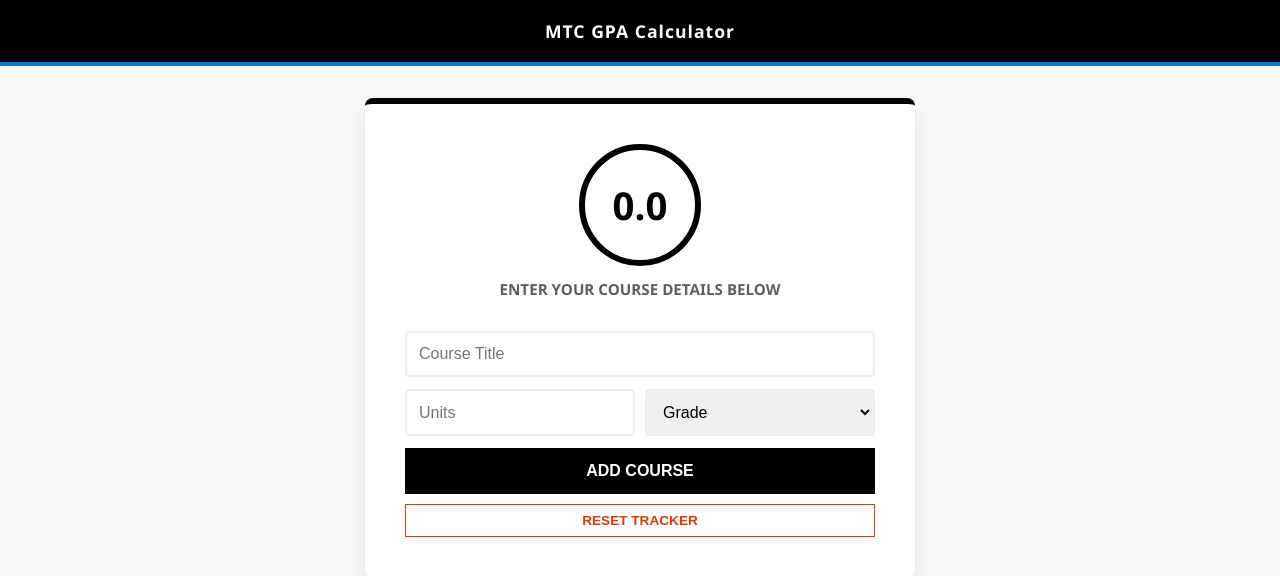
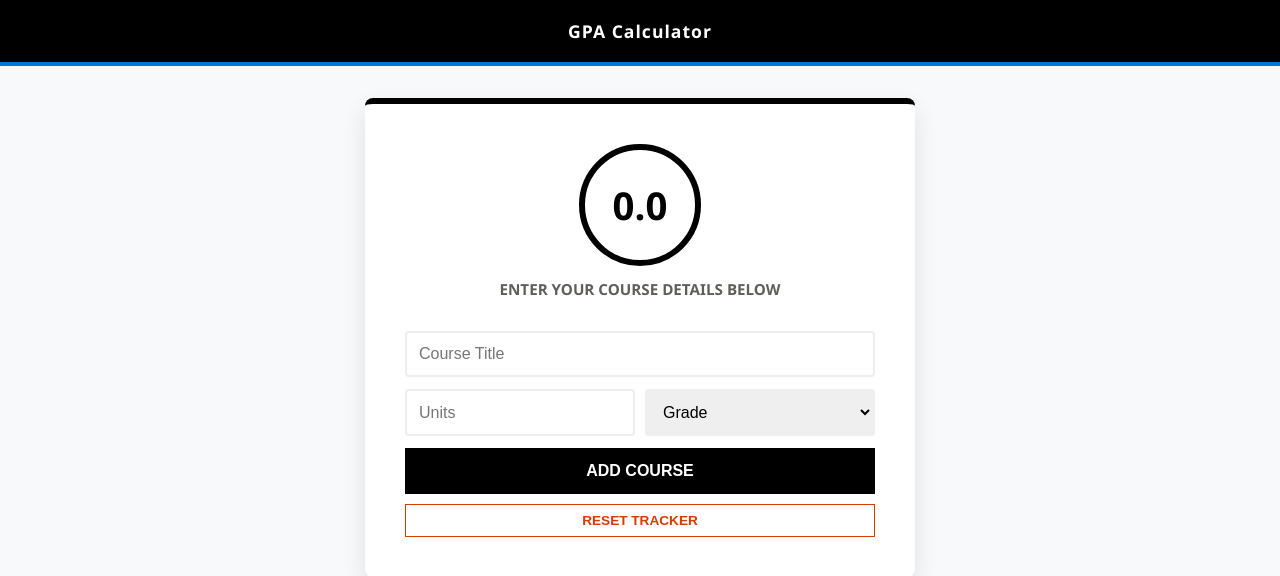
Before and after one commit to 95maestro/MTC_GPA_Calculator, a Django app: page / in a window 1280 px wide. Shown: the top 576 px of the page. Run offline with Django 5.2, Linux system fonts and the light colour scheme; data that the repository does not hold is empty.

Commit message:
Initial Navbar Update

```diff
--- a/calculator/templates/calculator/index.html
+++ b/calculator/templates/calculator/index.html
@@ -69,7 +69,7 @@
     </style>
 </head>
 <body>
-    <div class="navbar">MTC GPA Calculator</div>
+    <div class="navbar">GPA Calculator</div>
     <div class="container">
         <div class="card">
             <div class="gpa-display">
```
